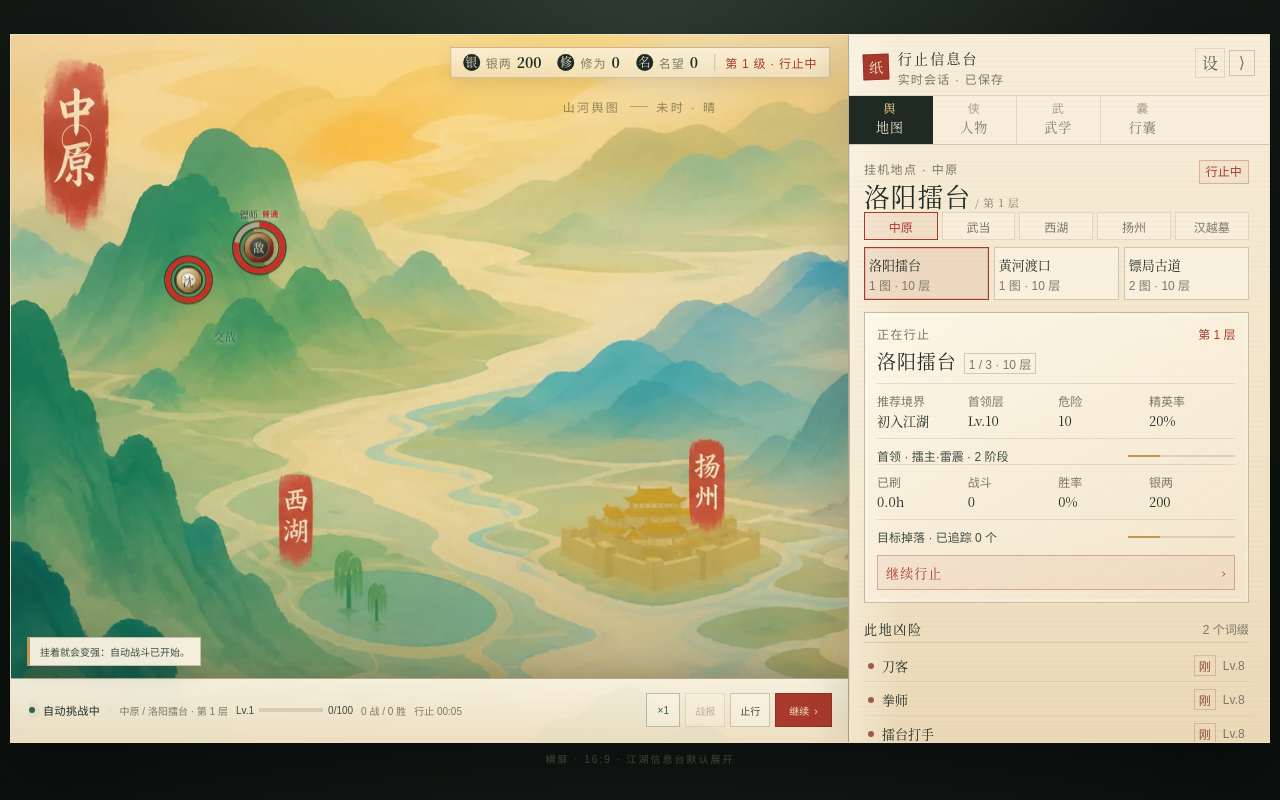
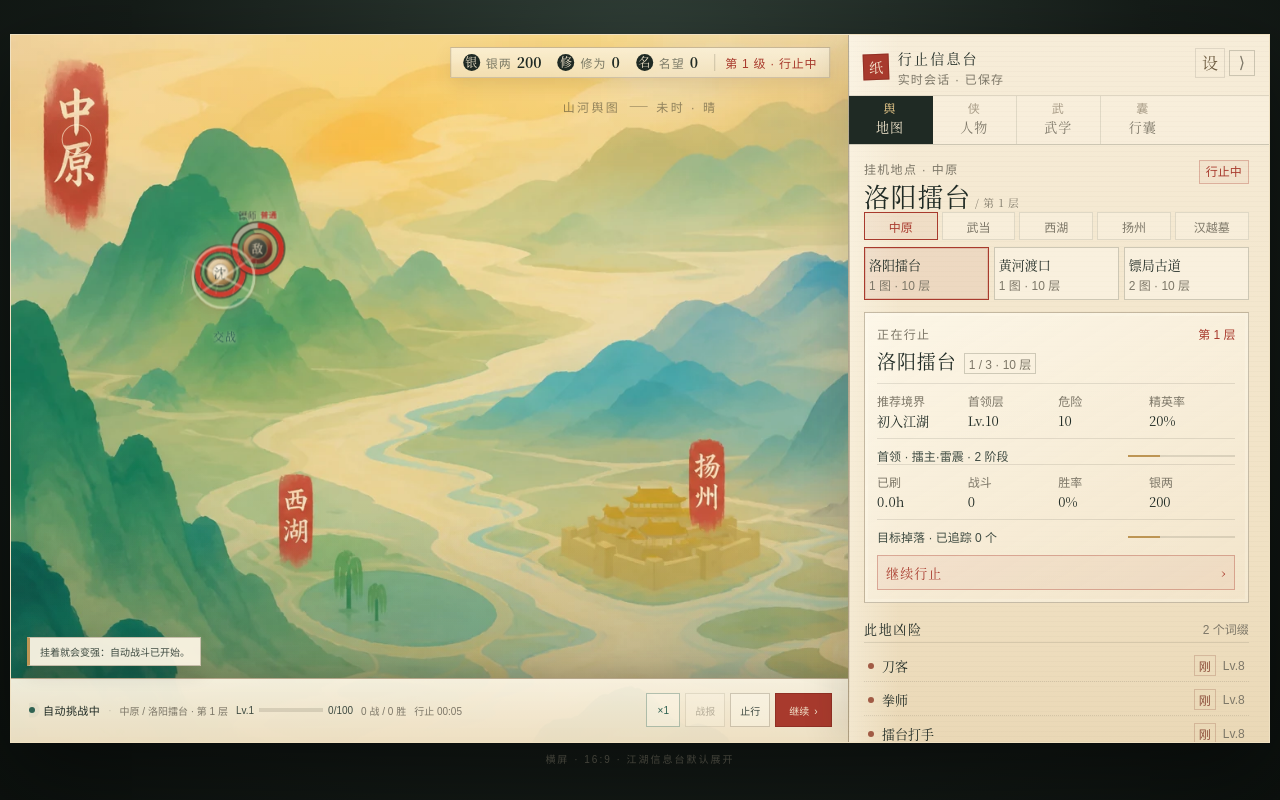
Before and after one commit to sumo91/paper-jianghu, a React (Vite) app: page / in a window 1280 px wide. Built offline with nearby package versions, Linux system fonts and the light colour scheme.

Commit message:
perf(battle): replace legacy 18s clock with presentation timing

```diff
--- a/src/core/session.ts
+++ b/src/core/session.ts
@@ -236,9 +236,9 @@ export interface JianghuSessionStateV1 {
 }
 
 const SESSION_VERSION = 1;
-const FIGHT_BASE_SECONDS = 18;
-const FIGHT_ROUND_SECONDS = 2;
-const BOSS_EXTRA_SECONDS = 24;
+const FIGHT_BASE_SECONDS = 0.9;
+const FIGHT_ROUND_SECONDS = 0.9;
+const BOSS_EXTRA_SECONDS = 1.8;
 const MAX_OFFLINE_HOURS = 8;
 const OFFLINE_RATE = 0.5;
 
--- a/src/ui/App.tsx
+++ b/src/ui/App.tsx
@@ -482,7 +482,7 @@ function BattleCluster(props: {
     <div
       className={`battle-cluster kind-${kind} ${cssPhase} ${singleBeat ? "single-beat" : ""}`}
       data-first={playerFirst ? "player" : "enemy"}
-      style={{ left: `${left}%`, top: `${anchor.y}%` }}
+      style={{ left: `${left}%`, top: `${anchor.y}%`, "--round-seconds": `${Math.max(0.35, total / roundCount)}s` } as CSSProperties}
       role="group"
       aria-label={phase === "searching" ? "自动行止中，寻找对手" : `${phaseLabel}：${enemyLabel}`}
     >
--- a/src/ui/styles.css
+++ b/src/ui/styles.css
@@ -1920,3 +1920,12 @@ html[data-reduced-motion="true"] *, html[data-reduced-motion="true"] *::before,
   22% { opacity: 1; transform: translate(-50%, -55%) scale(1.08) rotate(-5deg); }
   100% { opacity: 0; transform: translate(-50%, -88%) scale(1) rotate(-3deg); }
 }
+
+/* fight round speed is data-driven; animation speed follows the same clock */
+.battle-cluster.phase-fighting .combat-orb .orb-frame,
+.battle-cluster.phase-fighting .cluster-impact,
+.battle-cluster.phase-fighting .fight-flash,
+.battle-cluster.phase-fighting .fight-lines,
+.battle-cluster.phase-fighting .cluster-duel {
+  animation-duration: var(--round-seconds, .9s) !important;
+}
```
Also changed, not shown: reports/ui-idle-fighting.png.
